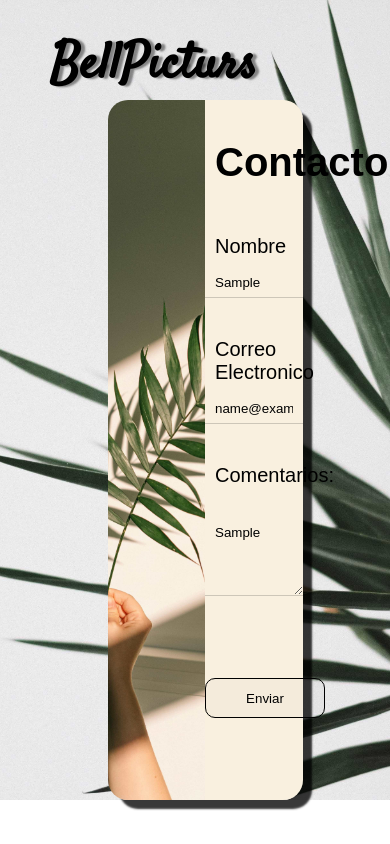
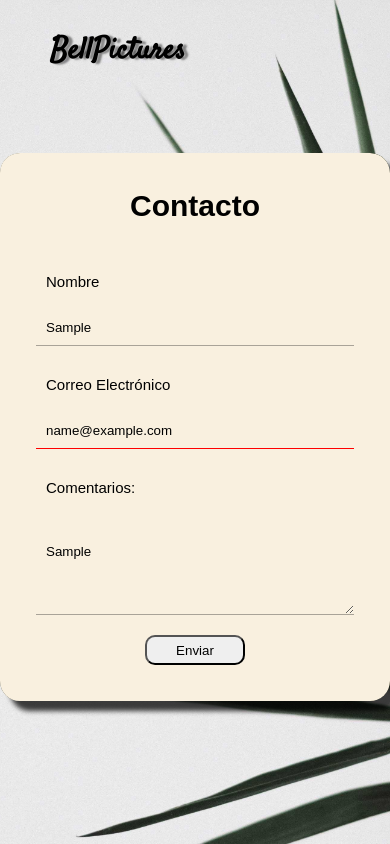
Before and after one commit to GianBaeza/BellPicturs, a website: page pages/contacto.html in a window 390 px wide. Both pictures are taken after typing "Sample", "name@example.com", "Sample" into the empty fields and a click on the button "Enviar". Drawn offline with Linux system fonts and the light colour scheme; some packages are replaced by stand-ins of ours; a script that the page names is missing; a web font is replaced by a local one.

Commit message:
media q en formulario '

```diff
--- a/Styless/contacto.css
+++ b/Styless/contacto.css
@@ -4,14 +4,18 @@
   box-sizing: border-box;
   font-family: "Poetsen One", sans-serif;
 }
+
 body {
   display: flex;
-  margin: auto;
+  justify-content: center;
+  align-items: center;
+  min-height: 100vh;
   background-image: url(../img/pexels-content-pixie-1405717-4103438.jpg);
   background-repeat: no-repeat;
-  background-position: center center;
+  background-position: center;
   background-size: cover;
 }
+
 .title {
   background-color: #e20b0b00;
   text-shadow: 4px 1px 2px rgba(0, 0, 0, 0.433);
@@ -21,94 +25,141 @@ body {
   font-family: "Satisfy", cursive;
   text-decoration: none;
   position: absolute;
+  top: 30px;
   left: 50px;
-  top: 30px;
 }
+
 .Container-Form {
-  background-color: #a3313100;
-  width: 50%;
-  height: 700px;
+  background-color: #2ecc7000;
   display: flex;
-  justify-content: center;
-  margin: auto;
-  margin-top: 100px;
-  -webkit-box-shadow: 10px 10px 2px -1px rgba(0, 0, 0, 0.78);
-  -moz-box-shadow: 10px 10px 2px -1px rgba(0, 0, 0, 0.78);
-  box-shadow: 10px 10px 2px -1px rgba(0, 0, 0, 0.78);
+  align-items: flex-start;
+  max-width: 800px;
+  margin-top: 10px;
   border-radius: 20px;
+  overflow: hidden;
+  position: relative;
+  -webkit-box-shadow: 10px 10px 5px 0px rgba(0, 0, 0, 0.75);
+  -moz-box-shadow: 10px 10px 5px 0px rgba(0, 0, 0, 0.75);
+  box-shadow: 10px 10px 5px 0px rgba(0, 0, 0, 0.75);
 }
 
 .Container-Form img {
+  flex: 0 0 auto;
   width: 50%;
-  height: auto;
-  object-fit: cover;
-  background-color: rgba(0, 255, 255, 0);
   border-top-left-radius: 20px;
   border-bottom-left-radius: 20px;
 }
 
 form {
   background-color: #f9f0df;
-  width: 50%;
+  padding: 36px;
+  border-top-right-radius: 20px;
+  border-bottom-right-radius: 20px;
   display: flex;
   flex-direction: column;
-  padding-top: 30px;
-  border-top-right-radius: 20px;
-  border-bottom-right-radius: 20px;
 }
 
 h1 {
-  background-color: rgba(0, 0, 0, 0);
   text-align: center;
-  padding: 10px;
   font-size: 40px;
+  margin-bottom: 20px;
 }
+
 .valor {
   padding: 10px;
 }
+
 label {
-  background-color: rgba(0, 255, 255, 0);
-  padding-left: 10px;
   font-size: 20px;
-  margin-top: 30px;
-  padding-top: 30px;
+  margin-top: 20px;
 }
 
-input {
-  background-color: rgba(0, 255, 255, 0);
-  height: 30px;
+input,
+textarea {
+  width: 100%;
+  padding: 10px;
+  margin-top: 10px;
   border: none;
-  width: auto;
-  border-bottom: 1px solid rgba(0, 0, 0, 0.178);
-  padding: 10px;
+  border-bottom: 1px solid rgba(0, 0, 0, 0.322);
+  background-color: #f9f0df;
 }
 
-input[type="email"],
-input[type="text"]:focus {
-  background-color: rgba(0, 255, 255, 0);
-  border: none;
+input#name:focus,
+input#email:focus,
+textarea::-webkit-input-placeholder:focus {
+  background-color: #f9f0df;
   outline: none;
-  border-bottom: 1px solid rgba(0, 0, 0, 0.178);
-}
-.error-inputs {
-  border-bottom: 1px solid red;
-}
-
-textarea {
-  background-color: rgba(0, 255, 255, 0);
-  border: none;
-  border-bottom: 1px solid rgba(0, 0, 0, 0.178);
-  padding: 10px;
-  height: auto;
 }
 
 button {
-  background-color: #00000005;
-  margin-top: 30px;
   width: 120px;
   height: 40px;
   border-radius: 10px;
-  margin: auto;
-  border: 1px solid;
+  margin-top: 20px;
   cursor: pointer;
+  align-self: center;
 }
+
+.my-modal-container {
+  border: 2px solid #2ecc70;
+  border-radius: 10px;
+  background-color: #575757;
+}
+
+.my-modal-title,
+.my-modal-confirm-button {
+  font-size: 24px;
+}
+
+.my-modal-title {
+  color: #2ecc70dc;
+}
+
+.my-modal-confirm-button {
+  background-color: #f9f0df;
+  color: #000;
+  border-radius: 5px;
+}
+
+.swal2-backdrop {
+  background-color: rgba(249, 240, 223, 0);
+  background-position: left top;
+  background-repeat: no-repeat;
+  border-radius: 20px;
+}
+
+.error-inputs {
+  border-color: red;
+}
+
+@media only screen and (max-width: 550px) {
+  form {
+    position: relative;
+  }
+
+  .Container-Form img {
+    position: absolute;
+    top: 0;
+    left: 0;
+    width: 100%;
+    z-index: -1;
+    transition: z-index 0.5s ease;
+  }
+
+  h1 {
+    font-size: 30px;
+  }
+
+  label {
+    font-size: 15px;
+  }
+
+  button {
+    width: 100px;
+    height: 30px;
+  }
+
+  .title {
+    font-size: 30px;
+  }
+}
--- a/components/form.js
+++ b/components/form.js
@@ -1,14 +1,13 @@
 document.addEventListener("DOMContentLoaded", () => {
   const form = document.querySelector("#form");
   const nombre = document.querySelector("#name");
+  const mensaje = document.querySelector("#comentarios");
   const correo = document.querySelector("#email");
-  const mensaje = document.querySelector("#comentarios");
+  const items = document.querySelectorAll(".item");
 
   form.addEventListener("submit", (e) => {
     e.preventDefault();
-    if (checkInputs()) {
-      sendEmail();
-    }
+    if (checkInputs(items)) return sendEmail();
   });
 
   function sendEmail() {
@@ -23,26 +22,37 @@ document.addEventListener("DOMContentLoaded", () => {
       Subject: "This is the subject",
       Body: bodyMensaje,
     }).then((message) => {
-      if (message !== "OK") {
+      if (message === "OK") {
+        Swal.fire({
+          width: "400px",
+          title: "Envío Exitoso",
+          text: "El mensaje se envió correctamente.",
+          icon: "success",
+          customClass: {
+            container: "my-modal-container",
+            title: "my-modal-title",
+            content: "my-modal-content",
+            confirmButton: "my-modal-confirm-button",
+          },
+
+          showConfirmButton: true,
+          confirmButtonColor: "#F9F0DF",
+          confirmButtonClass: "my-modal-confirm-button",
+          confirmButtonText: "OK"
+
+        });
+      } else {
         Swal.fire({
           title: "Error",
           text: "Hubo un problema al enviar el mensaje",
           icon: "error",
         });
-      } else {
-        Swal.fire({
-          title: "Envio con Exito",
-          text: "El mensaje se envio con exito",
-          icon: "success",
-        });
       }
     });
   }
 
-  function checkInputs() {
-    const items = document.querySelectorAll(".item");
+  function checkInputs(items) {
     let allValid = true;
-
     items.forEach((item) => {
       if (
         item.tagName.toLowerCase() === "input" ||
@@ -57,29 +67,29 @@ document.addEventListener("DOMContentLoaded", () => {
       }
 
       item.addEventListener("keyup", () => {
-        if (item.value !== "") {
+        if (item.value === "") {
+          item.classList.add("error-inputs");
+        } else {
           item.classList.remove("error-inputs");
-        } else {
-          item.classList.add("error-inputs");
         }
       });
     });
-    //validamos el campo de correo
-    if (!checkEmail(correo)) {
+
+    if (!isCorreo(correo)) {
       allValid = false;
     }
 
     return allValid;
   }
-
-  function checkEmail(correo) {
-    const regex = /^[\w\.-]+@[a-zA-Z\d\.-]+\.[a-zA-Z]{2,}$/;
-    if (!correo.value.match(regex)) {
-      correo.classList.add("error-inputs");
-      return false;
-    } else {
+  function isCorreo(correo) {
+    const correoNormalizado = String(correo.value).toLowerCase();
+    const regex =
+      /^[a-zA-Z0-9._-]+@(gmail|hotmail|yahoo|outlook|aol|icloud|protonmail|yandex|mail|inbox)\.[a-zA-Z]{2,6}$/;
+    if (regex.test(correoNormalizado)) {
       correo.classList.remove("error-inputs");
       return true;
+    } else {
+      correo.classList.add("error-inputs");
     }
   }
 });
--- a/pages/contacto.html
+++ b/pages/contacto.html
@@ -17,16 +17,16 @@
     <title>Contacto</title>
   </head>
   <body>
-    <h1><a class="title" href="../index.html">BellPicturs</a></h1>
+    <h1><a class="title" href="../index.html">BellPictures</a></h1>
     <div class="Container-Form">
       <img src="../img/pexels-ivan-samkov-4899529.jpg" alt="imgForm" />
 
       <form id="form">
         <h1>Contacto</h1>
-        <label for="nombre" name=" name" class="valor">Nombre</label>
+        <label for="name" class="valor">Nombre</label>
         <input type="text" id="name" name="name" class="item" />
 
-        <label for="email" class="valor">Correo Electronico</label>
+        <label for="email" class="valor">Correo Electrónico</label>
         <input type="email" id="email" name="email" class="item" />
 
         <label for="comentarios" class="valor">Comentarios:</label><br />
```
